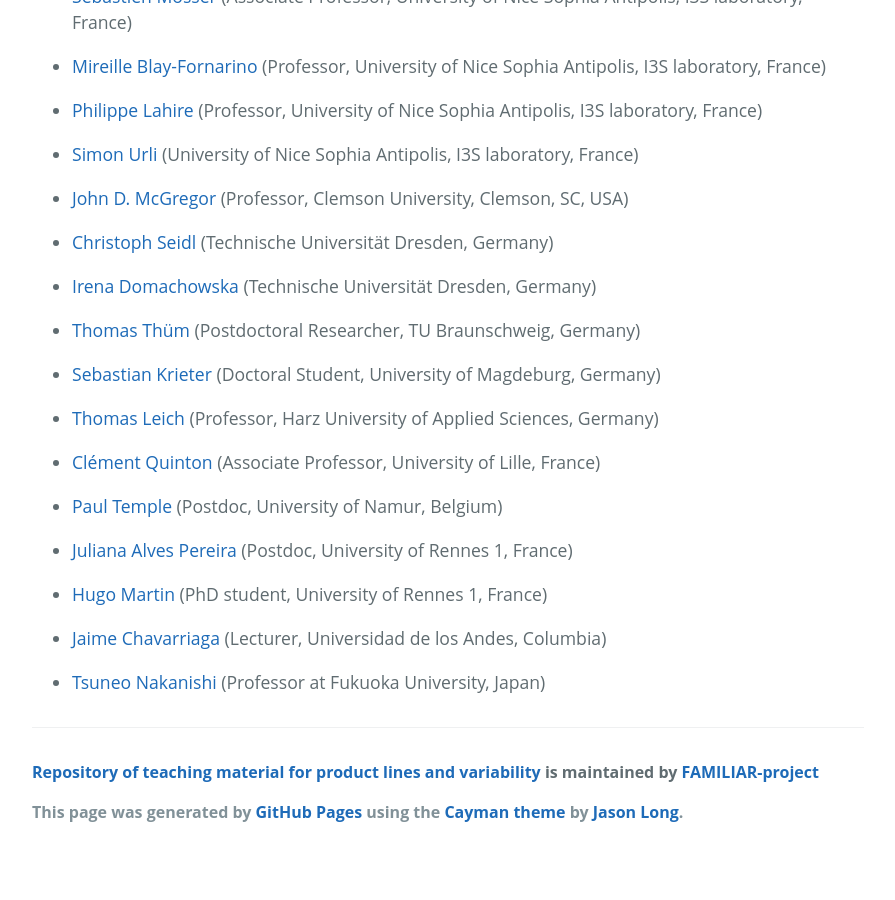
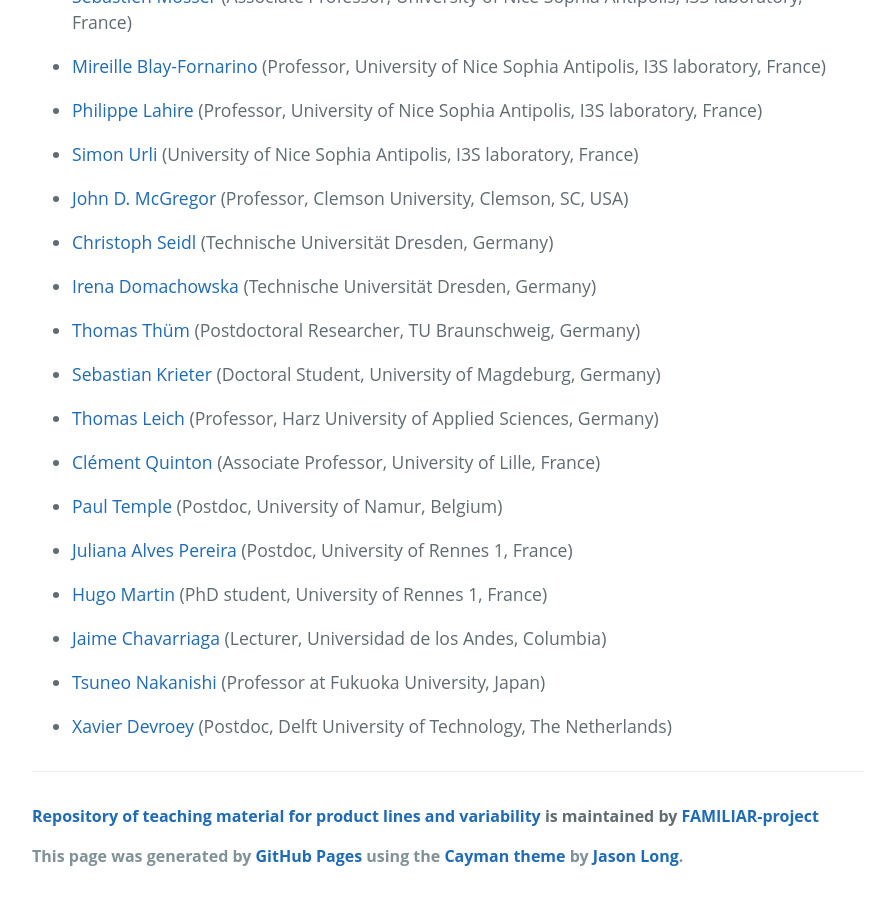
Before and after one commit to FAMILIAR-project/teaching, a Jekyll site: the page built from index.html, in a window 1280 px wide and 900 px high, scrolled down 2451 px. Shown: the whole window, without its empty margins (192-1087 px from the left). Built offline with Jekyll 4.4.1, drawn with Linux system fonts in a browser that asks for light colours; before the commit the page ends 3307 px from its top, so only the background shows below that.

Commit message:
Update contributors.md

```diff
--- a/_includes/contributors.md
+++ b/_includes/contributors.md
@@ -47,3 +47,5 @@
 * [Jaime Chavarriaga](https://scholar.google.com/citations?user=lAB2W-IAAAAJ&hl=es) (Lecturer, Universidad de los Andes, Columbia)
 
 * [Tsuneo Nakanishi](https://dblp.uni-trier.de/pers/hd/n/Nakanishi:Tsuneo) (Professor at Fukuoka University, Japan)
+
+* [Xavier Devroey](http://xdevroey.be) (Postdoc, Delft University of Technology, The Netherlands)
```
